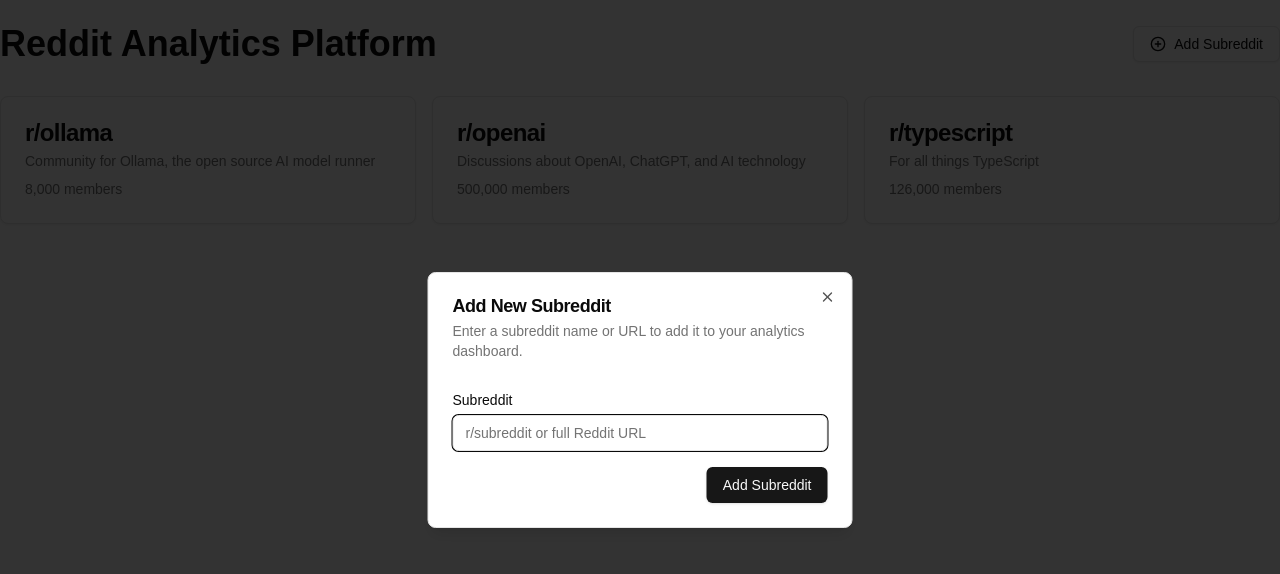
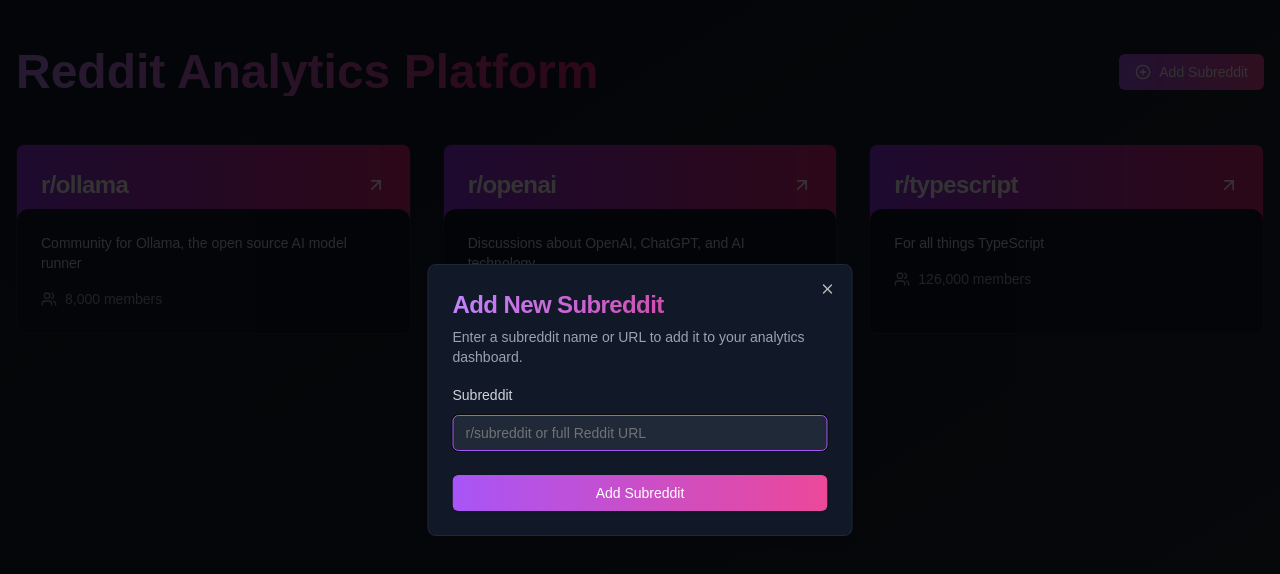
Before and after one commit to ajitgoel/reddit-analytics, a Next.js app: page / in a window 1280 px wide. Both pictures are taken after a click on the button "Add Subreddit". Shown: the top 574 px of the page. Built offline with nearby package versions, Linux system fonts and the light colour scheme.

Commit message:
updated UI based on v0

```diff
--- a/app/page.tsx
+++ b/app/page.tsx
@@ -1,42 +1,43 @@
-"use client";
+"use client"
 
-import { useState } from "react";
-import { SubredditCard } from "@/components/SubredditCard";
-import { AddSubredditModal } from "@/components/AddSubredditModal";
-import { defaultSubreddits, type Subreddit } from "@/lib/subreddits";
+import { useState } from "react"
+import { SubredditCard } from "@/components/SubredditCard"
+import { AddSubredditModal } from "@/components/AddSubredditModal"
+import { defaultSubreddits, type Subreddit } from "@/lib/subreddits"
 
 export default function Home() {
-  const [subreddits, setSubreddits] = useState<Subreddit[]>(defaultSubreddits);
+  const [subreddits, setSubreddits] = useState<Subreddit[]>(defaultSubreddits)
 
   const handleAddSubreddit = async (subredditName: string) => {
     // Check if subreddit already exists
     if (subreddits.some((s) => s.name === subredditName)) {
-      return;
+      return
     }
 
     // Fetch subreddit info
-    const response = await fetch(
-      `https://www.reddit.com/r/${subredditName}/about.json`
-    );
-    const data = await response.json();
+    const response = await fetch(`https://www.reddit.com/r/${subredditName}/about.json`)
+    const data = await response.json()
 
     const newSubreddit: Subreddit = {
       name: subredditName,
       description: data.data.public_description || `r/${subredditName} community`,
       memberCount: data.data.subscribers,
-    };
+    }
 
-    setSubreddits((prev) => [...prev, newSubreddit]);
-  };
+    setSubreddits((prev) => [...prev, newSubreddit])
+  }
 
   return (
-    <main className="container mx-auto py-6">
-      <div className="flex justify-between items-center mb-8">
-        <h1 className="text-4xl font-bold">Reddit Analytics Platform</h1>
+    <div className="min-h-screen bg-gradient-to-br from-gray-900 to-gray-800 text-white">
+      <main className="container mx-auto py-12 px-4">
+        <div className="flex flex-col md:flex-row justify-between items-center mb-12">
+          <h1 className="text-5xl font-extrabold mb-6 md:mb-0 bg-clip-text text-transparent bg-gradient-to-r from-purple-400 to-pink-600">
+            Reddit Analytics Platform
+          </h1>
           <AddSubredditModal onAddSubreddit={handleAddSubreddit} />
         </div>
 
-      <div className="grid grid-cols-1 md:grid-cols-2 lg:grid-cols-3 gap-4">
+        <div className="grid grid-cols-1 md:grid-cols-2 lg:grid-cols-3 gap-8">
           {subreddits.map((subreddit) => (
             <SubredditCard
               key={subreddit.name}
@@ -47,5 +48,6 @@
           ))}
         </div>
       </main>
-  );
+    </div>
+  )
 }
--- a/components/AddSubredditModal.tsx
+++ b/components/AddSubredditModal.tsx
@@ -1,5 +1,7 @@
-import { useState } from "react";
-import { Button } from "@/components/ui/button";
+"use client"
+
+import { useState } from "react"
+import { Button } from "@/components/ui/button"
 import {
   Dialog,
   DialogContent,
@@ -8,90 +10,111 @@
   DialogHeader,
   DialogTitle,
   DialogTrigger,
-} from "@/components/ui/dialog";
-import { Input } from "@/components/ui/input";
-import { Label } from "@/components/ui/label";
-import { PlusCircle } from "lucide-react";
+} from "@/components/ui/dialog"
+import { Input } from "@/components/ui/input"
+import { Label } from "@/components/ui/label"
+import { PlusCircle, Loader2 } from "lucide-react"
+import { cn } from "@/lib/utils"
 
 interface AddSubredditModalProps {
-  onAddSubreddit: (subreddit: string) => void;
+  onAddSubreddit: (subreddit: string) => void
 }
 
 export function AddSubredditModal({ onAddSubreddit }: AddSubredditModalProps) {
-  const [subredditInput, setSubredditInput] = useState("");
-  const [isOpen, setIsOpen] = useState(false);
-  const [error, setError] = useState("");
-  const [isLoading, setIsLoading] = useState(false);
+  const [subredditInput, setSubredditInput] = useState("")
+  const [isOpen, setIsOpen] = useState(false)
+  const [error, setError] = useState("")
+  const [isLoading, setIsLoading] = useState(false)
 
   const handleSubmit = async (e: React.FormEvent) => {
-    e.preventDefault();
-    setError("");
-    setIsLoading(true);
+    e.preventDefault()
+    setError("")
+    setIsLoading(true)
 
     // Extract subreddit name from input (handle both URL and direct name)
     const subredditName = subredditInput
       .toLowerCase()
       .replace(/^(https?:\/\/)?(www\.)?reddit\.com\/r\//, "")
       .replace(/\/$/, "")
-      .split("/")[0];
+      .split("/")[0]
 
     try {
       // Validate subreddit exists
-      const response = await fetch(
-        `https://www.reddit.com/r/${subredditName}/about.json`
-      );
+      const response = await fetch(`https://www.reddit.com/r/${subredditName}/about.json`)
 
       if (!response.ok) {
-        throw new Error("Subreddit not found");
+        throw new Error("Subreddit not found")
       }
 
-      const data = await response.json();
+      const data = await response.json()
 
-      onAddSubreddit(subredditName);
-      setSubredditInput("");
-      setIsOpen(false);
+      onAddSubreddit(subredditName)
+      setSubredditInput("")
+      setIsOpen(false)
     } catch (err) {
-      setError("Please enter a valid subreddit name or URL");
+      setError("Please enter a valid subreddit name or URL")
     } finally {
-      setIsLoading(false);
+      setIsLoading(false)
     }
-  };
+  }
 
   return (
     <Dialog open={isOpen} onOpenChange={setIsOpen}>
       <DialogTrigger asChild>
-        <Button variant="outline" className="gap-2">
+        <Button
+          variant="outline"
+          className="gap-2 bg-gradient-to-r from-purple-500 to-pink-500 text-white hover:from-purple-600 hover:to-pink-600 border-none"
+        >
           <PlusCircle className="h-4 w-4" />
           Add Subreddit
         </Button>
       </DialogTrigger>
-      <DialogContent className="sm:max-w-[425px]">
+      <DialogContent className="sm:max-w-[425px] bg-gray-900 text-white border border-gray-800">
         <DialogHeader>
-          <DialogTitle>Add New Subreddit</DialogTitle>
-          <DialogDescription>
+          <DialogTitle className="text-2xl font-bold bg-clip-text text-transparent bg-gradient-to-r from-purple-400 to-pink-600">
+            Add New Subreddit
+          </DialogTitle>
+          <DialogDescription className="text-gray-400">
             Enter a subreddit name or URL to add it to your analytics dashboard.
           </DialogDescription>
         </DialogHeader>
-        <form onSubmit={handleSubmit}>
-          <div className="grid gap-4 py-4">
-            <div className="grid gap-2">
-              <Label htmlFor="subreddit">Subreddit</Label>
+        <form onSubmit={handleSubmit} className="space-y-6">
+          <div className="space-y-2">
+            <Label htmlFor="subreddit" className="text-gray-300">
+              Subreddit
+            </Label>
             <Input
               id="subreddit"
               placeholder="r/subreddit or full Reddit URL"
               value={subredditInput}
               onChange={(e) => setSubredditInput(e.target.value)}
+              className="bg-gray-800 border-gray-700 text-white placeholder-gray-500 focus:ring-purple-500 focus:border-purple-500"
             />
             {error && <p className="text-sm text-red-500">{error}</p>}
           </div>
-          </div>
           <DialogFooter>
-            <Button type="submit" disabled={isLoading}>
-              {isLoading ? "Adding..." : "Add Subreddit"}
+            <Button
+              type="submit"
+              disabled={isLoading}
+              className={cn(
+                "w-full bg-gradient-to-r from-purple-500 to-pink-500 text-white",
+                "hover:from-purple-600 hover:to-pink-600",
+                "focus:ring-2 focus:ring-purple-500 focus:ring-offset-2 focus:ring-offset-gray-900",
+                "disabled:opacity-50 disabled:cursor-not-allowed",
+              )}
+            >
+              {isLoading ? (
+                <>
+                  <Loader2 className="mr-2 h-4 w-4 animate-spin" />
+                  Adding...
+                </>
+              ) : (
+                "Add Subreddit"
+              )}
             </Button>
           </DialogFooter>
         </form>
       </DialogContent>
     </Dialog>
-  );
+  )
 }
--- a/components/SubredditCard.tsx
+++ b/components/SubredditCard.tsx
@@ -1,30 +1,33 @@
-import { Card, CardHeader, CardTitle, CardDescription } from "@/components/ui/card";
-import Link from "next/link";
+import { Card, CardHeader, CardTitle, CardDescription, CardContent } from "@/components/ui/card"
+import Link from "next/link"
+import { Users, ArrowUpRight } from "lucide-react"
 
 interface SubredditCardProps {
-  name: string;
-  description: string;
-  memberCount?: number;
+  name: string
+  description: string
+  memberCount?: number
 }
 
 export function SubredditCard({ name, description, memberCount }: SubredditCardProps) {
   return (
-    <Link href={`/${name}`}>
-      <Card className="hover:bg-accent transition-colors cursor-pointer">
-        <CardHeader>
-          <CardTitle className="flex items-center gap-2">
+    <Link href={`/${name}`} className="block transition-transform hover:scale-105">
+      <Card className="h-full overflow-hidden bg-gray-900 border-gray-800 hover:border-purple-500 transition-colors cursor-pointer">
+        <CardHeader className="bg-gradient-to-r from-purple-600 to-pink-600 pb-8">
+          <CardTitle className="text-2xl font-bold text-white flex items-center gap-2">
             r/{name}
+            <ArrowUpRight className="w-5 h-5 ml-auto" />
           </CardTitle>
-          <CardDescription>
-            {description}
-            {memberCount && (
-              <span className="block mt-2 text-sm text-muted-foreground">
-                {memberCount.toLocaleString()} members
-              </span>
-            )}
-          </CardDescription>
         </CardHeader>
+        <CardContent className="pt-6 -mt-6 bg-gray-900 rounded-t-xl relative z-10">
+          <CardDescription className="text-gray-300">{description}</CardDescription>
+          {memberCount && (
+            <div className="flex items-center gap-2 mt-4 text-sm text-gray-400">
+              <Users className="w-4 h-4" />
+              <span>{memberCount.toLocaleString()} members</span>
+            </div>
+          )}
+        </CardContent>
       </Card>
     </Link>
-  );
+  )
 }
--- a/components/ThemeCard.tsx
+++ b/components/ThemeCard.tsx
@@ -1,68 +1,69 @@
-import { Card, CardContent, CardHeader, CardTitle } from "@/components/ui/card";
-import { Button } from "@/components/ui/button";
-import { Badge } from "@/components/ui/badge";
-import { ChevronRight } from "lucide-react";
+import { Card, CardContent, CardHeader, CardTitle, CardFooter } from "@/components/ui/card"
+import { Button } from "@/components/ui/button"
+import { Badge } from "@/components/ui/badge"
+import { ChevronRight, TrendingUp, TrendingDown, Minus } from "lucide-react"
 
 export interface Theme {
-  id: string;
-  name: string;
-  description: string;
-  sentiment: "positive" | "negative" | "neutral";
-  keywords: string[];
-  postCount: number;
+  id: string
+  name: string
+  description: string
+  sentiment: "positive" | "negative" | "neutral"
+  keywords: string[]
+  postCount: number
   posts: {
-    title: string;
-    url: string;
-    sentiment: "positive" | "negative" | "neutral";
-  }[];
+    title: string
+    url: string
+    sentiment: "positive" | "negative" | "neutral"
+  }[]
 }
 
 interface ThemeCardProps {
-  theme: Theme;
-  onViewPosts: (theme: Theme) => void;
+  theme: Theme
+  onViewPosts: (theme: Theme) => void
 }
 
-const sentimentColors = {
-  positive: "bg-green-100 text-green-800",
-  negative: "bg-red-100 text-red-800",
-  neutral: "bg-gray-100 text-gray-800"
-};
+const sentimentConfig = {
+  positive: { color: "bg-green-500 text-white", icon: TrendingUp },
+  negative: { color: "bg-red-500 text-white", icon: TrendingDown },
+  neutral: { color: "bg-gray-500 text-white", icon: Minus },
+}
 
 export function ThemeCard({ theme, onViewPosts }: ThemeCardProps) {
+  const SentimentIcon = sentimentConfig[theme.sentiment].icon
+
   return (
-    <Card>
-      <CardHeader>
-        <CardTitle className="flex items-center justify-between">
-          <span>{theme.name}</span>
-          <Badge variant="outline" className={sentimentColors[theme.sentiment]}>
+    <Card className="bg-gray-900 border-gray-800 overflow-hidden transition-all duration-300 hover:border-purple-500 hover:shadow-lg hover:shadow-purple-500/20">
+      <CardHeader className="bg-gradient-to-r from-purple-600 to-pink-600 pb-8">
+        <CardTitle className="text-xl font-bold text-white flex items-center justify-between">
+          <span className="truncate mr-2">{theme.name}</span>
+          <Badge variant="outline" className={`${sentimentConfig[theme.sentiment].color} border-none`}>
+            <SentimentIcon className="w-4 h-4 mr-1" />
             {theme.sentiment}
           </Badge>
         </CardTitle>
       </CardHeader>
-      <CardContent>
-        <p className="text-muted-foreground mb-4">{theme.description}</p>
+      <CardContent className="pt-6 -mt-6 bg-gray-900 rounded-t-xl relative z-10">
+        <p className="text-gray-300 mb-4 line-clamp-2">{theme.description}</p>
         <div className="mb-4 flex flex-wrap gap-2">
           {theme.keywords.map((keyword, index) => (
-            <Badge key={index} variant="secondary">
+            <Badge key={index} variant="secondary" className="bg-gray-800 text-gray-300">
               {keyword}
             </Badge>
           ))}
         </div>
-        <div className="flex justify-between items-center">
-          <span className="text-sm text-muted-foreground">
-            {theme.postCount} posts
-          </span>
+      </CardContent>
+      <CardFooter className="bg-gray-900 flex justify-between items-center border-t border-gray-800 pt-4">
+        <span className="text-sm text-gray-400">{theme.postCount} posts</span>
         <Button
           variant="outline"
           size="sm"
-            className="gap-2"
+          className="gap-2 bg-purple-600 text-white border-purple-500 hover:bg-purple-700"
           onClick={() => onViewPosts(theme)}
         >
           View Posts
           <ChevronRight className="h-4 w-4" />
         </Button>
-        </div>
-      </CardContent>
+      </CardFooter>
     </Card>
-  );
+  )
 }
```
Also changed, not shown: components/PostsTable.tsx (+103 -77 lines). Lines whose indentation alone changed are shown as unchanged.
